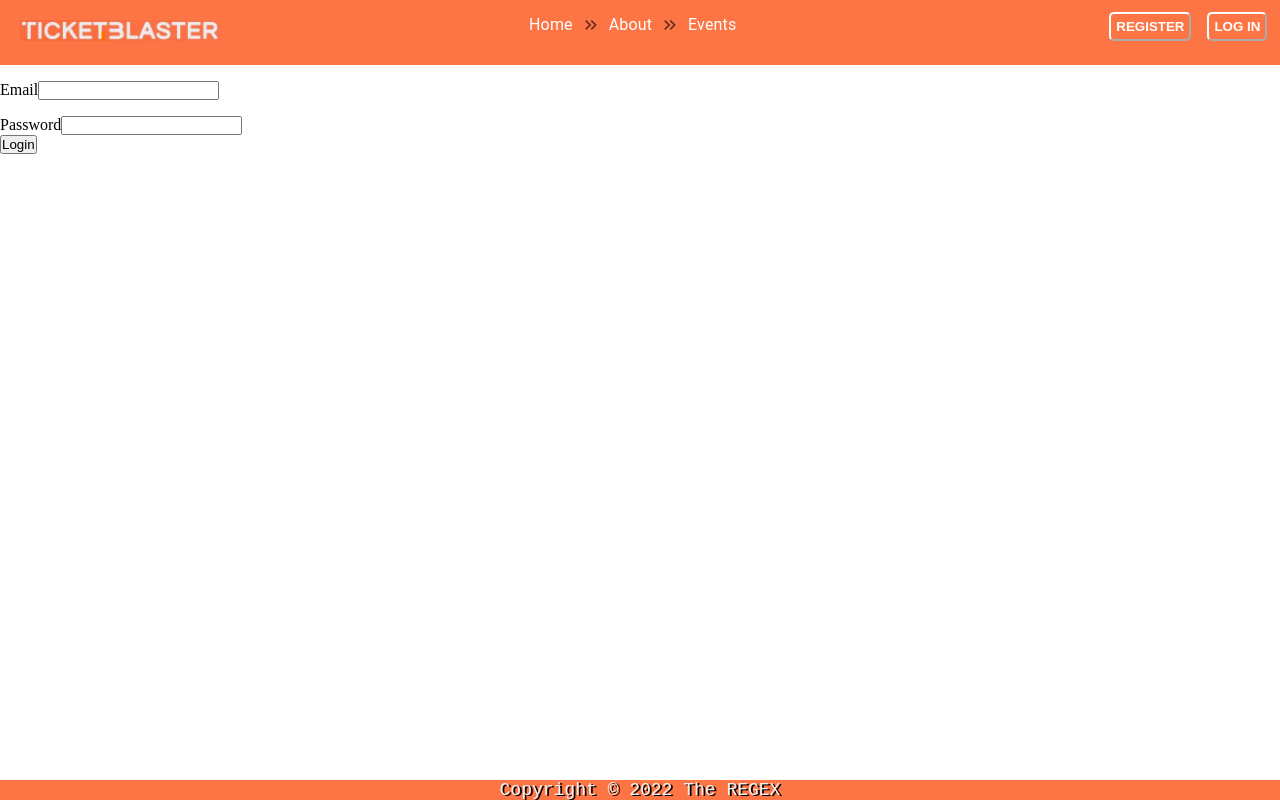
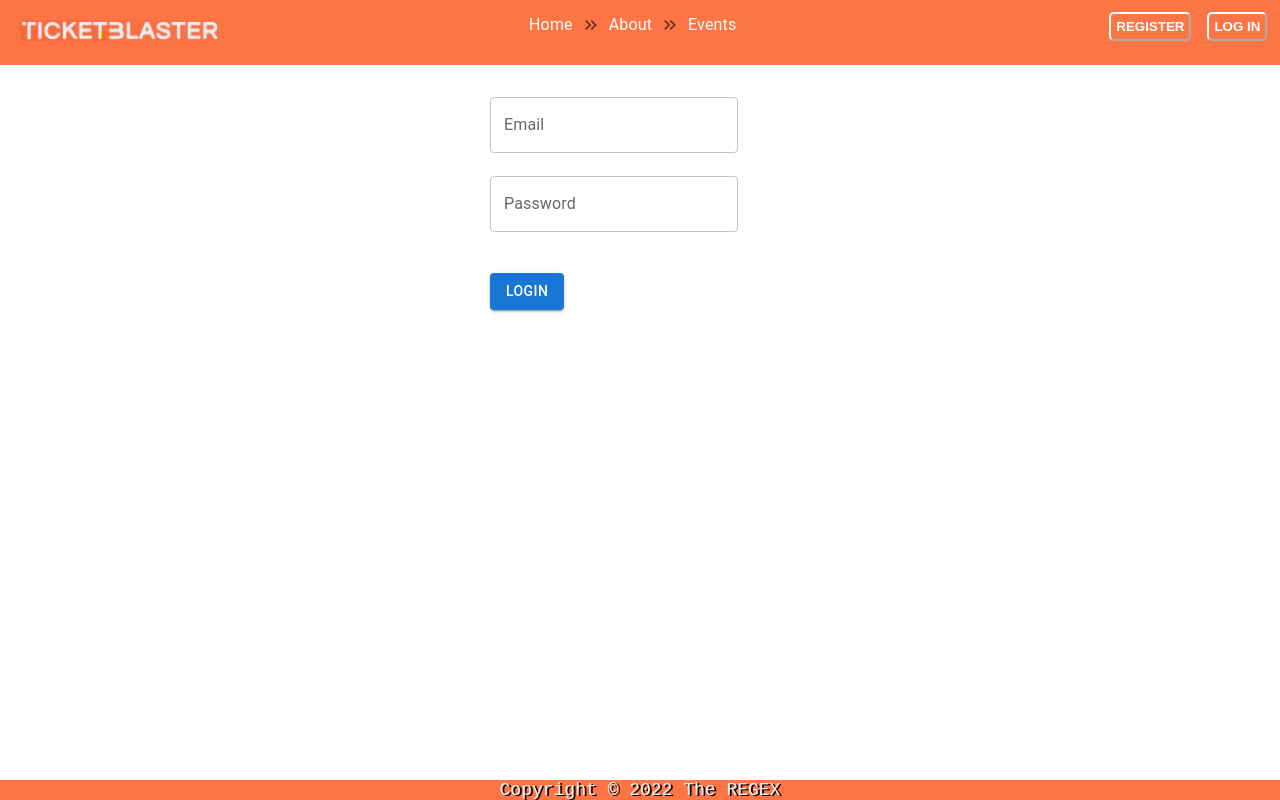
Before and after one commit to ChristopherPerrault/ticketblaster, a React (Create React App) app in the folder frontend/: page /login in a window 1280 px wide. Built offline with nearby package versions, Linux system fonts and the light colour scheme.

Commit message:
Validation for the login (Still in progress)

```diff
--- a/frontend/src/index.css
+++ b/frontend/src/index.css
@@ -59,9 +59,10 @@
 }
 
 /* Styling Registration Page */
-.registration--form {
+.registration--form,
+.login--form {
   width: 300px;
-  margin: 5rem auto 5rem auto;
+  margin: 2rem auto 2rem auto;
 }
 
 .registration--form div div {
--- a/frontend/src/pages/LoginForm.js
+++ b/frontend/src/pages/LoginForm.js
@@ -1,19 +1,39 @@
-import React, { useRef } from "react";
+import React from "react";
 import { useNavigate } from "react-router-dom";
 import { LoggedInContext } from "../App";
+import TextField from "@mui/material/TextField";
+import Button from "@mui/material/Button";
+import { validEmail, validPassword } from "../Regex";
 
 function LoginForm() {
   const navigate = useNavigate();
-  const emailRef = useRef();
-  const passwordRef = useRef();
+  const [email, setEmail] = React.useState("");
+  const [password, setPassword] = React.useState("");
+
+  const [emailErr, setEmailErr] = React.useState(false);
+  const [passwordErr, setPasswordErr] = React.useState(false);
+
   const [isLoggedIn, setIsLoggedIn] = React.useContext(LoggedInContext);
   const handleSubmit = (event) => {
     event.preventDefault();
+
+    setEmailErr(false);
+    setPasswordErr(false);
+
+    if (!validEmail.test(email)) {
+      setEmailErr(true);
+    }
+
+    if (!validPassword.test(password)) {
+      setPasswordErr(true);
+    }
+
+    if (!emailErr && !passwordErr) {
       fetch("http://localhost:3001/users/login", {
         method: "POST",
         body: JSON.stringify({
-        email: emailRef.current.value,
-        password: passwordRef.current.value,
+          email: email,
+          password: password,
         }),
         headers: {
           "Content-type": "application/json; charset=UTF-8",
@@ -21,22 +41,37 @@ function LoginForm() {
       })
         .then((data) => data.json())
         .then((json) => {
-        alert(JSON.stringify(json));
           json.success ? setIsLoggedIn(true) : setIsLoggedIn(false);
         });
+    }
   };
 
-  return (
-    isLoggedIn ? navigate("/") :
+  return isLoggedIn ? (
+    navigate("/")
+  ) : (
     <div>
-        <form onSubmit={handleSubmit}>
-          <label for="email">Email</label>
-          <input id="email" type="email" ref={emailRef} required />
+      <form className="login--form" onSubmit={handleSubmit}>
+        <TextField
+          type="text"
+          label="Email"
+          variant="outlined"
+          onChange={(e) => setEmail(e.target.value)}
+          error={emailErr}
+          helperText={emailErr ? "Invalid Email" : " "}
+        />
+        <TextField
+          type="password"
+          label="Password"
+          variant="outlined"
+          onChange={(e) => setPassword(e.target.value)}
+          error={passwordErr}
+          helperText={passwordErr ? "Min 8 letters, at least one symbol, one uppercase letter and one lowercase letter " : " "}
+        />
+        <p style={{ color: "red" }} id="customErrorMessage"></p>
         <br />
-          <label for="password">Password</label>
-          <input id="password" type="password" ref={passwordRef} required />
-          <br />
-          <button type="submit">Login</button>
+        <Button type="submit" variant="contained">
+          Login
+        </Button>
       </form>
     </div>
   );
--- a/frontend/src/pages/RegistrationForm.js
+++ b/frontend/src/pages/RegistrationForm.js
@@ -2,7 +2,6 @@ import React from "react";
 import { useNavigate } from "react-router-dom";
 import TextField from "@mui/material/TextField";
 import Button from "@mui/material/Button";
-import "../index.css";
 import { validEmail, validPassword, validPhoneNumber } from "../Regex";
 
 function RegistrationForm() {
@@ -196,7 +195,7 @@ function RegistrationForm() {
         />
         <br />
         <Button type="submit" variant="contained">
-          Contained
+          Register
         </Button>
       </form>
     </div>
```
Lines whose indentation alone changed are shown as unchanged.
